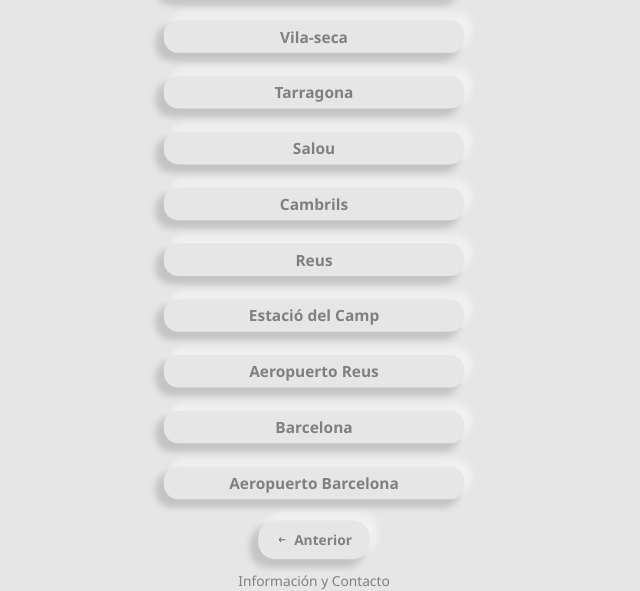
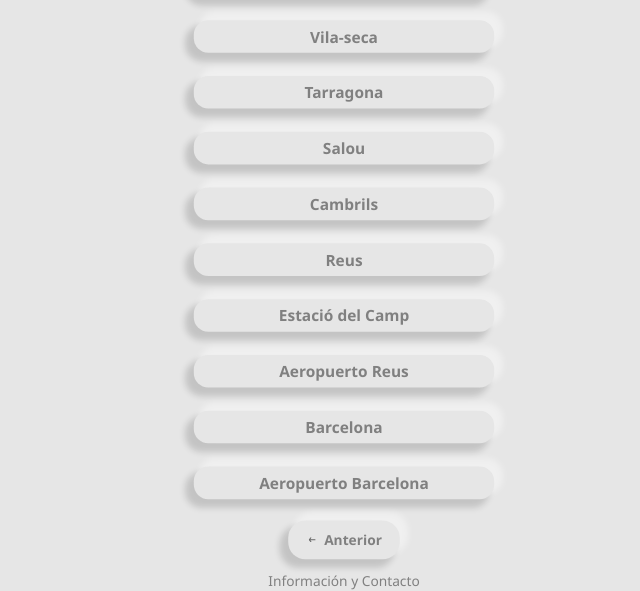
Before and after one commit to SulbaranAsociados/transporte-app, a website: page transporte_frontend/index.html in a window 1280 px wide. Shown: the part 209-800 px from the top of the page, without its empty margins (296-936 px from the left). Drawn offline with Linux system fonts and the light colour scheme.

Commit message:
Centrado robusto de index.html con margin auto y escala desde centro

```diff
--- a/transporte_frontend/Horario-bus.html
+++ b/transporte_frontend/Horario-bus.html
@@ -180,6 +180,6 @@
     });
   </script>
 
-  <script src="js/adaptar.js?v=2"></script>
+  <script src="js/adaptar.js?v=3"></script>
 </body>
 </html>
--- a/transporte_frontend/index.html
+++ b/transporte_frontend/index.html
@@ -67,6 +67,6 @@
             });
         });
     </script>
-  <script src="js/adaptar.js?v=2"></script>
+  <script src="js/adaptar.js?v=3"></script>
 </body>
 </html>
--- a/transporte_frontend/js/adaptar.js
+++ b/transporte_frontend/js/adaptar.js
@@ -10,24 +10,21 @@
 
   function ajustar() {
     var escala = Math.min(window.innerWidth / DESIGN_W, window.innerHeight / DESIGN_H, 1);
-    var anchoReal = DESIGN_W * escala;
-    var altoReal = DESIGN_H * escala;
 
-    document.body.style.display = 'block';
-    document.body.style.width = anchoReal + 'px';
-    document.body.style.height = altoReal + 'px';
-    document.body.style.margin = '0 auto';
+    document.body.style.width = '100vw';
+    document.body.style.height = DESIGN_H * escala + 'px';
+    document.body.style.margin = '0';
     document.body.style.maxWidth = '100vw';
-    document.body.style.maxHeight = '100vh';
-    document.body.style.overflowX = 'hidden';
+    document.body.style.overflow = 'hidden';
 
     frame.style.width = DESIGN_W + 'px';
     frame.style.height = DESIGN_H + 'px';
-    frame.style.position = 'relative';
-    frame.style.left = '50%';
+    frame.style.margin = '0 auto';
+    frame.style.position = 'static';
+    frame.style.left = 'auto';
     frame.style.right = 'auto';
     frame.style.transformOrigin = 'top center';
-    frame.style.transform = 'translateX(-50%) scale(' + escala + ')';
+    frame.style.transform = 'scale(' + escala + ')';
   }
 
   window.addEventListener('resize', ajustar);
```
Also changed, not shown: transporte_frontend/como-llegar.html (+1 -1 lines), transporte_frontend/horario-diario.html (+1 -1 lines), transporte_frontend/horario-tren.html (+1 -1 lines), transporte_frontend/inicio.html (+1 -1 lines), transporte_frontend/qr.html (+1 -1 lines), transporte_frontend/ruta-bus.html (+1 -1 lines), transporte_frontend/ruta-tren.html (+1 -1 lines), transporte_frontend/sin-ubicacion.html (+1 -1 lines), transporte_frontend/trenes.html (+1 -1 lines).
